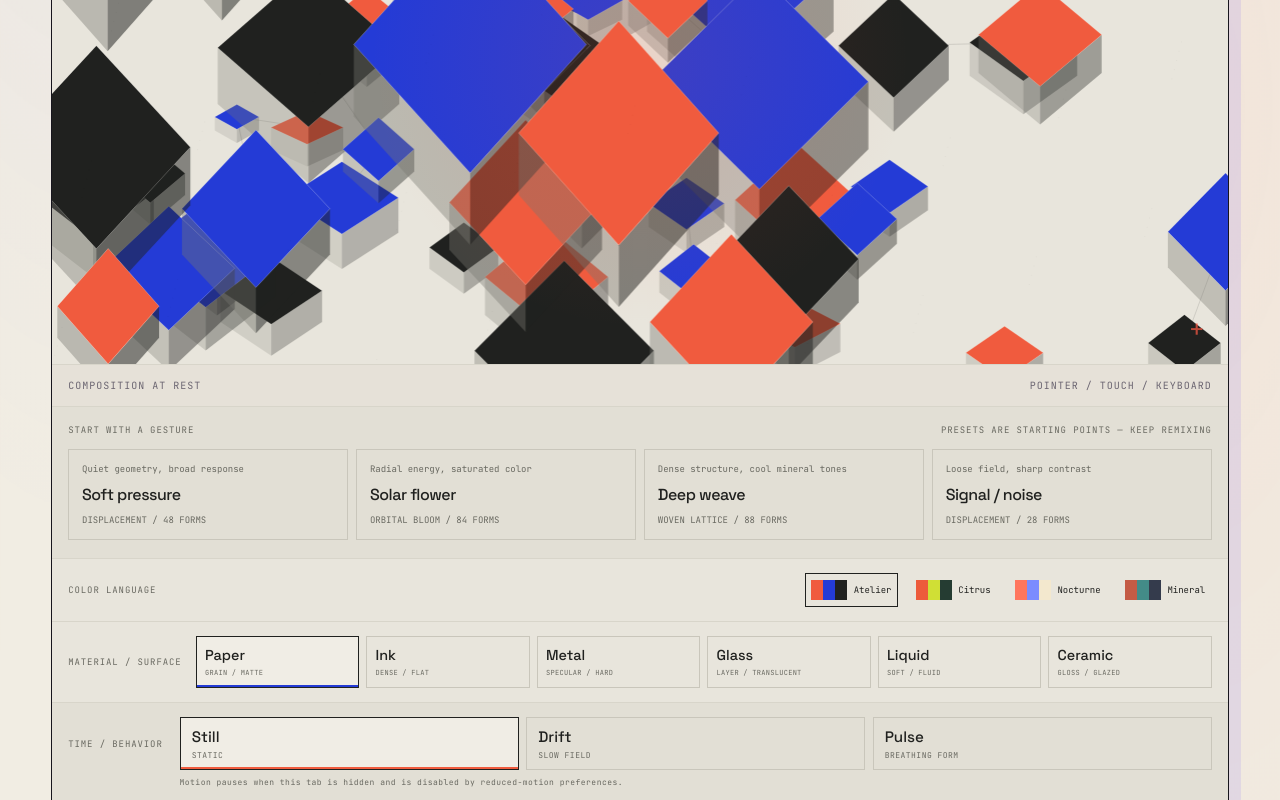
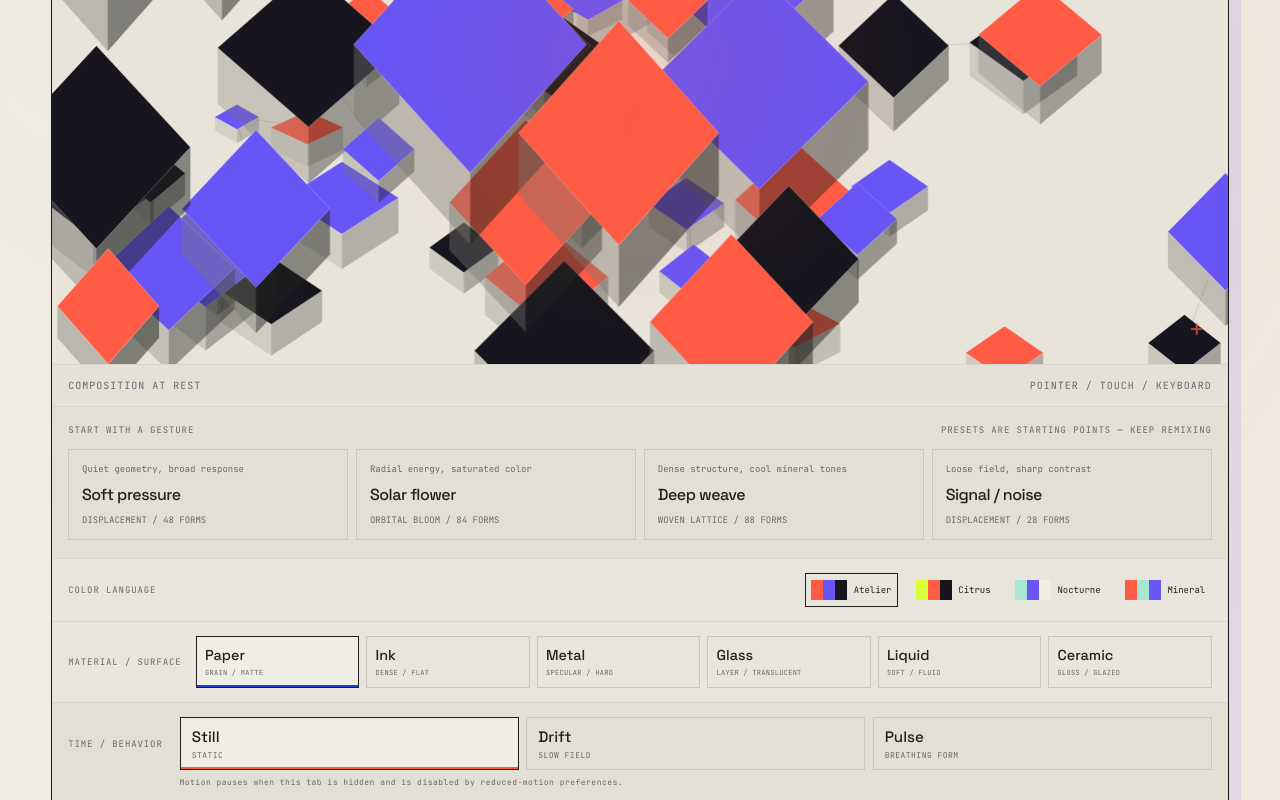
Before and after one commit to poltergit/forma, a Next.js app: page /playground in a window 1280 px wide. Shown: the part 1633-2433 px from the top of the page. Built offline with nearby package versions, Linux system fonts and the light colour scheme; no server answers.

Commit message:
feat(playground): align generative palettes with Matter in Motion

```diff
--- a/src/features/playground/playground-recipe.ts
+++ b/src/features/playground/playground-recipe.ts
@@ -26,10 +26,10 @@ export function getMaterialTreatment(material: MaterialId) {
 }
 
 export const PLAYGROUND_PALETTES: Array<{ id: PaletteId; name: string; colors: [string, string, string]; background: string }> = [
-  { id: "atelier", name: "Atelier", colors: ["#f05b3e", "#243bd6", "#20211f"], background: "#e8e5dc" },
-  { id: "citrus", name: "Citrus", colors: ["#ed5b3b", "#d0df35", "#253c32"], background: "#f0eddf" },
-  { id: "nocturne", name: "Nocturne", colors: ["#ff765e", "#7b8cff", "#f3e8ce"], background: "#20211f" },
-  { id: "mineral", name: "Mineral", colors: ["#c45b45", "#438b88", "#343b4c"], background: "#e2e4df" },
+  { id: "atelier", name: "Atelier", colors: ["#ff5b45", "#6855f5", "#17151d"], background: "#e9e4da" },
+  { id: "citrus", name: "Citrus", colors: ["#d8ff38", "#ff5b45", "#17151d"], background: "#f1ede3" },
+  { id: "nocturne", name: "Nocturne", colors: ["#a8e5d2", "#6855f5", "#f1ede3"], background: "#17151d" },
+  { id: "mineral", name: "Mineral", colors: ["#ff5b45", "#a8e5d2", "#6855f5"], background: "#ded8cd" },
 ];
 
 export const PLAYGROUND_PRESETS: Array<{ id: string; name: string; note: string; generator: GeneratorId; density: number; influence: number; palette: PaletteId }> = [
```
